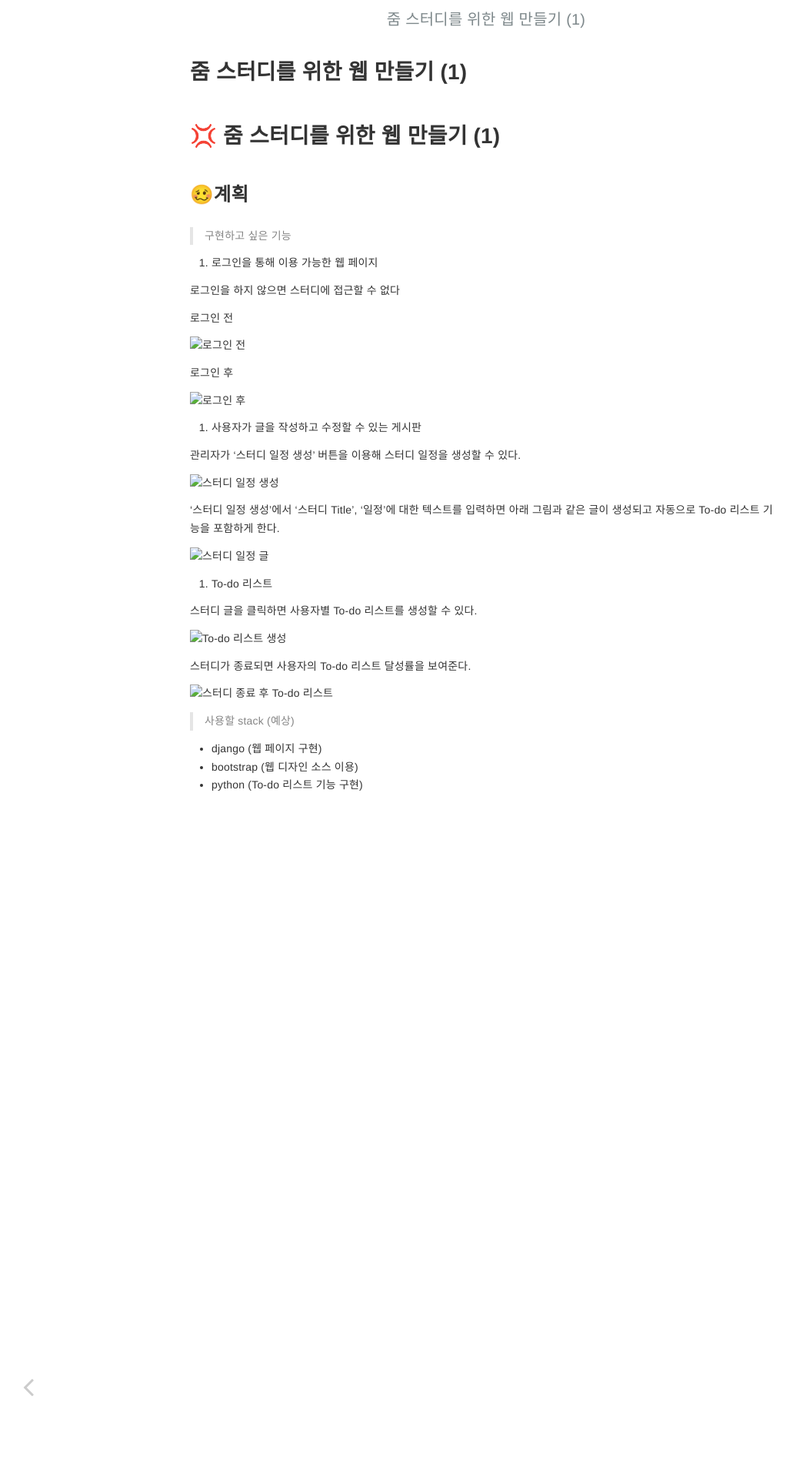
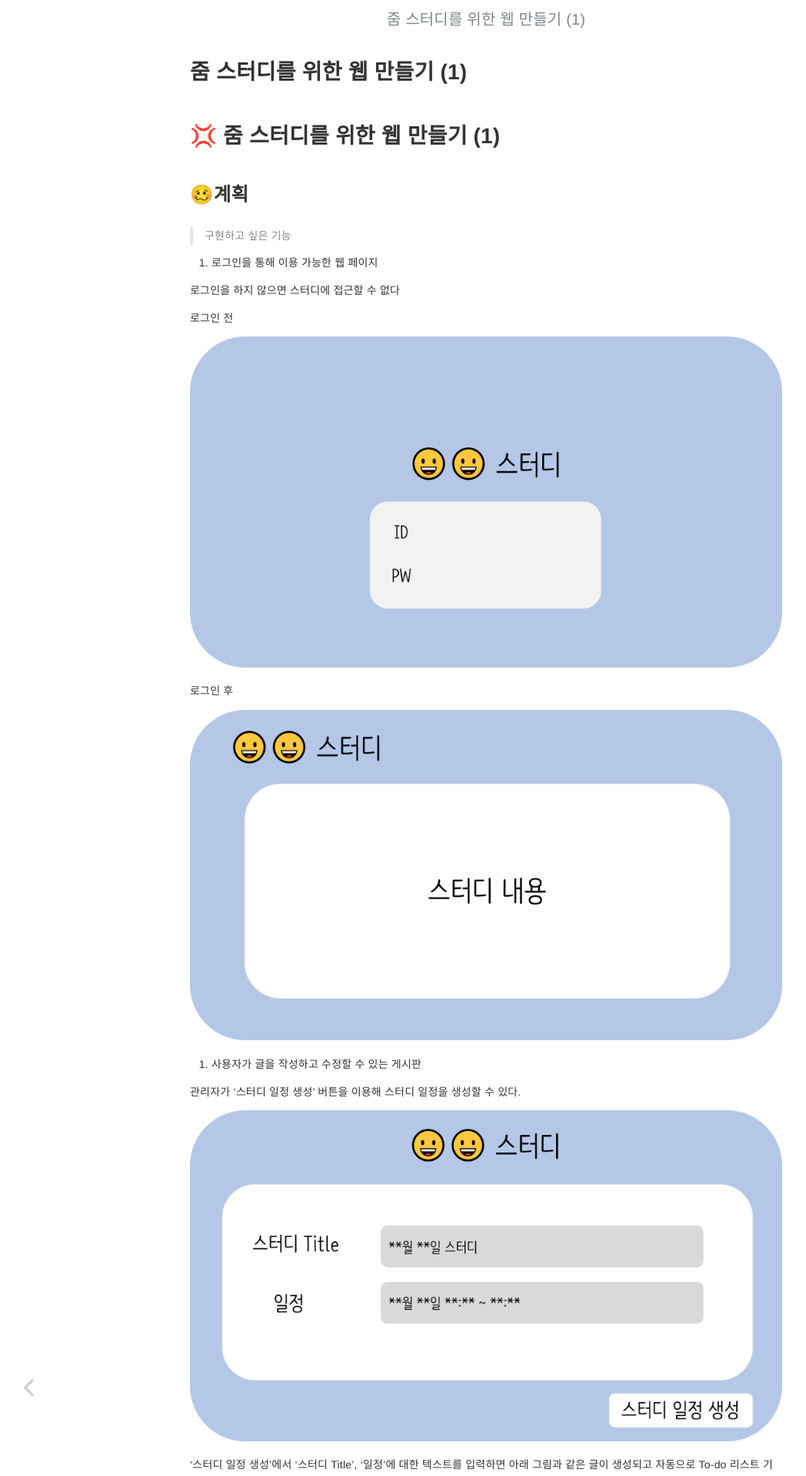
Before and after one commit to smartwolder/smartwolder.github.io, a Jekyll site: the page built from _posts/2021-11-09-줌 스터디를 위한 웹 만들기 (1).md, in a window 1280 px wide. Shown: the top 1917 px of the page at 77% size, without its empty margins (8-1056 px from the left). Built offline with Jekyll 4.4.1, drawn with Linux system fonts in a browser that asks for light colours; our own code applies the rules of GitHub Pages for plain Markdown files.

Commit message:
Update 2021-11-09-줌 스터디를 위한 웹 만들기 (1).md

```diff
--- a/_posts/2021-11-09-줌 스터디를 위한 웹 만들기 (1).md
+++ b/_posts/2021-11-09-줌 스터디를 위한 웹 만들기 (1).md
@@ -12,34 +12,34 @@
 로그인 전
 
 
-![로그인 전](./_images/211109_1.png)
+![로그인 전](https://github.com/smartwolder/smartwolder.github.io/blob/main/_posts/_images/211109_1.png?raw=true)
 
 로그인 후
 
 
-![로그인 후](./_images/211109_2.png)
+![로그인 후](https://github.com/smartwolder/smartwolder.github.io/blob/main/_posts/_images/211109_2.png?raw=true)
 
 2. 사용자가 글을 작성하고 수정할 수 있는 게시판
 
 관리자가 '스터디 일정 생성' 버튼을 이용해 스터디 일정을 생성할 수 있다.
 
 
-![스터디 일정 생성](./_images/211109_3.png)
+![스터디 일정 생성](https://github.com/smartwolder/smartwolder.github.io/blob/main/_posts/_images/211109_3.png?raw=true)
 
 
 '스터디 일정 생성'에서 '스터디 Title', '일정'에 대한 텍스트를 입력하면 아래 그림과 같은 글이 생성되고 자동으로 To-do 리스트 기능을 포함하게 한다.
 
-![스터디 일정 글](./_images/211109_4.png)
+![스터디 일정 글](https://github.com/smartwolder/smartwolder.github.io/blob/main/_posts/_images/211109_4.png?raw=true)
 
 3. To-do 리스트
 
 스터디 글을 클릭하면 사용자별 To-do 리스트를 생성할 수 있다.
 
-![To-do 리스트 생성](./_images/211109_5.png)
+![To-do 리스트 생성](https://github.com/smartwolder/smartwolder.github.io/blob/main/_posts/_images/211109_5.png?raw=true)
 
 스터디가 종료되면 사용자의 To-do 리스트 달성률을 보여준다.
 
-![스터디 종료 후 To-do 리스트](./_images/211109_6.png)
+![스터디 종료 후 To-do 리스트](https://github.com/smartwolder/smartwolder.github.io/blob/main/_posts/_images/211109_6.png?raw=true)
 
 > 사용할 stack (예상)
 
```
